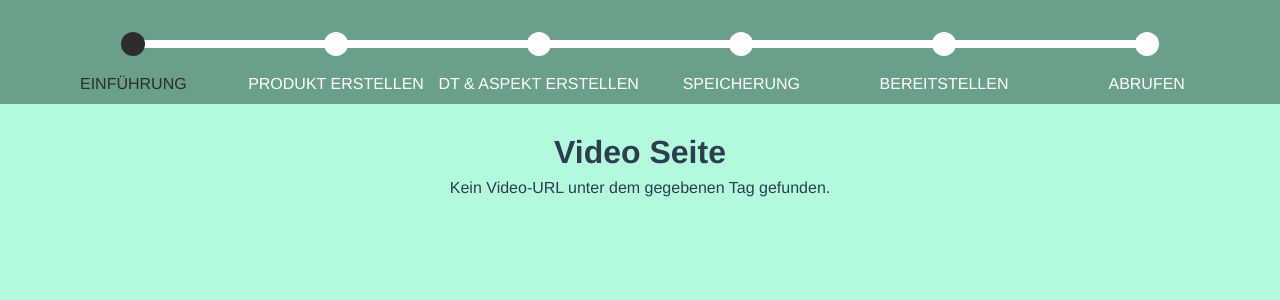
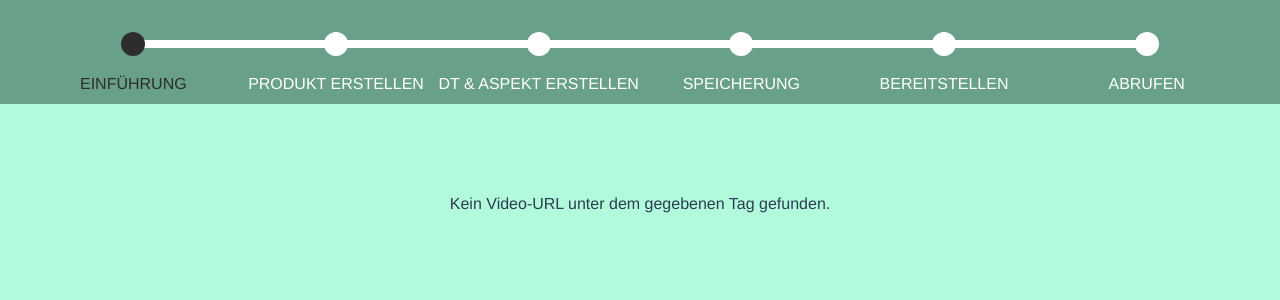
Before and after one commit to MaikBucher/DTUseCaseWebApplicationDemo, a Vue app: page /video in a window 1280 px wide. Shown: the top 300 px of the page. Built offline with nearby package versions, Linux system fonts and the light colour scheme.

Commit message:
Changed style of videopage added title to videopage

```diff
--- a/src/pages/VideoPage.vue
+++ b/src/pages/VideoPage.vue
@@ -1,6 +1,6 @@
 <template>
-  <div>
-    <h1>Video Seite</h1>
+  <div class="page-container">
+    <h1>{{ videoTitle }}</h1>
     <div v-if="videoUrl">
       <iframe
           width="560"
@@ -29,7 +29,8 @@ export default {
         Saving: { url: 'https://www.youtube.com/embed/zg6eqUZoVmg?si=OSC4Uj_tJcgIkTS7', nextPage: 'DTPublish' }
       },
       videoUrl: '',
-      nextPage: ''
+      nextPage: '',
+      videoTitle: ''
     };
   },
   computed: {
@@ -47,11 +48,18 @@ export default {
     console.log('Tag:', this.tag);
     if (this.videos[this.tag]) {
       this.videoUrl = this.videos[this.tag].url;
+      this.videoTitle = this.tag;
       this.nextPage = this.videos[this.tag].nextPage;
     }
   }
 };
 </script>
-
 <style>
+.page-container {
+  display: flex;
+  flex-direction: column;
+  justify-content: center;
+  align-items: center;
+  gap: 4rem;
+}
 </style>
--- a/src/router/index.js
+++ b/src/router/index.js
@@ -9,7 +9,7 @@ import VideoPage from "@/pages/VideoPage.vue";
 
 const routes = [
     { path: '/', component: StartPage, name: 'StartPage', meta: { showVisualization: false } },
-    { path: '/dtdescription', component: DTDescription, name: 'DTDescription', meta: { showVisualization: false } },
+    { path: '/dtdescription', component: DTDescription, name: 'DTDescription', meta: { showVisualization: true } },
     { path: '/dtsubmodel', component: DTSubmodel, name: 'DTSubmodel', meta: { showVisualization: true } },
     { path: '/dtpublish', component: DTPublish, name: 'DTPublish', meta: { showVisualization: true } },
     { path: '/dthistory', component: DTHistory, name: 'DTHistory', meta: { showVisualization: false } },
```
